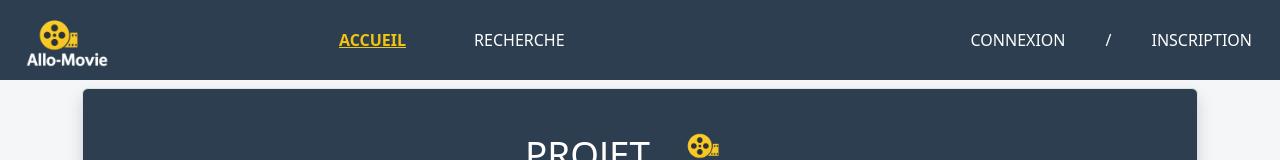
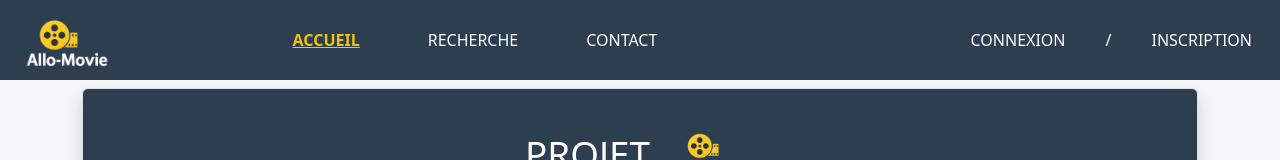
Before and after one commit to cedric-chimot/allo-movie-front, an Angular app: page /home in a window 1280 px wide. Shown: the top 160 px of the page. Built offline with nearby package versions, Linux system fonts and the light colour scheme; no server answers.

Commit message:
gestion apparition onglet contact

```diff
--- a/src/app/components/commons/navbar/navbar.component.html
+++ b/src/app/components/commons/navbar/navbar.component.html
@@ -24,7 +24,7 @@
         <li class="nav-item">
           <a class="nav-link text-white me-1" routerLink="/search" routerLinkActive="active">Recherche</a>
         </li>
-        @if (isLoggedIn && !isAdmin) {
+        @if (!isAdmin) {
           <li class="nav-item">
             <a class="nav-link text-white me-1" routerLink="/message" routerLinkActive="active">Contact</a>
           </li>
```
